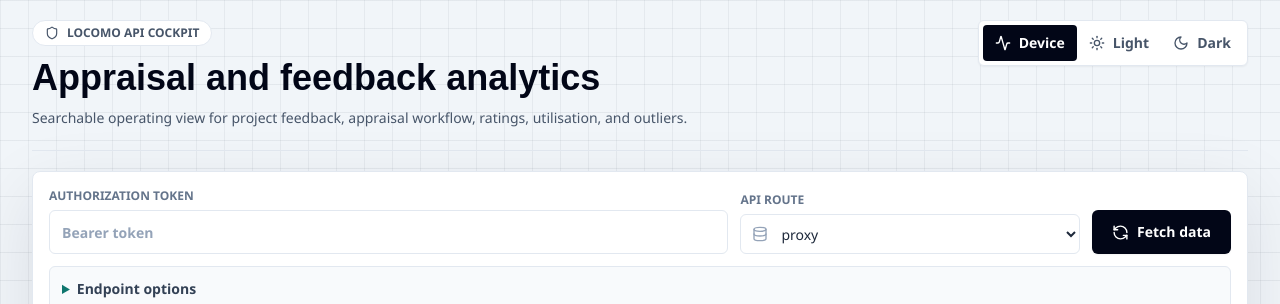
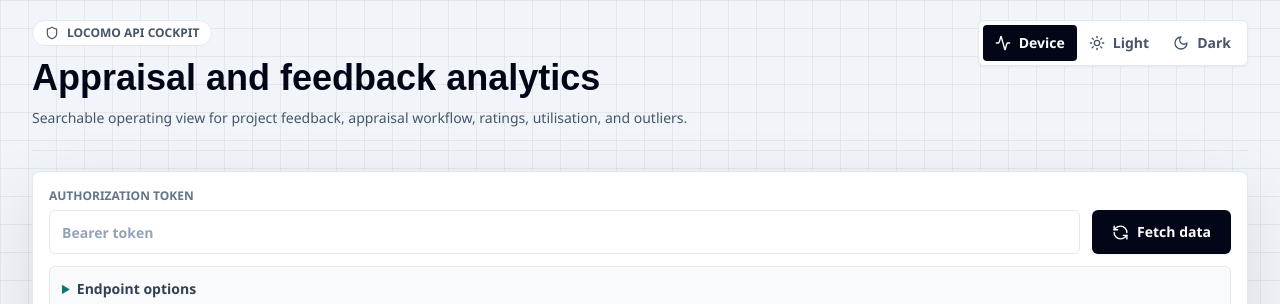
Before and after one commit to prateekkumaroriginal/appraisals, a React (Vite) app: page / in a window 1280 px wide. Shown: the top 304 px of the page. Built offline with nearby package versions, Linux system fonts and the light colour scheme.

Commit message:
Remove API route selector

```diff
--- a/src/App.jsx
+++ b/src/App.jsx
@@ -34,12 +34,7 @@ import {
   YAxis,
 } from "recharts";
 
-const API_MODES = {
-  proxy: import.meta.env.PROD ? "/api/locomo" : "/locomo",
-  direct: "https://apiv6.locomo.io",
-};
-
-const apiModeOptions = import.meta.env.PROD ? ["proxy"] : ["proxy", "direct"];
+const API_BASE = import.meta.env.PROD ? "/api/locomo" : "/locomo";
 
 const ratingOrder = {
   "A+": 6,
@@ -109,8 +104,8 @@ function ensureApiPath(value, fallback) {
   }
 }
 
-async function fetchJson(path, token, apiMode) {
-  const response = await fetch(`${API_MODES[apiMode]}${path}`, {
+async function fetchJson(path, token) {
+  const response = await fetch(`${API_BASE}${path}`, {
     method: "GET",
     headers: {
       Authorization: normalizeToken(token),
@@ -639,7 +634,6 @@ function DistributionBar({ data }) {
 function App() {
   const [themeMode, setThemeMode] = useThemeMode();
   const [token, setToken] = useState(() => sessionStorage.getItem("locomo-token") || "");
-  const [apiMode, setApiMode] = useState("proxy");
   const [feedbackEndpoint, setFeedbackEndpoint] = useState("/employeeprojectfeedback");
   const [appraisalsEndpoint, setAppraisalsEndpoint] = useState("/appraisals");
   const [feedbackRows, setFeedbackRows] = useState([]);
@@ -680,8 +674,8 @@ function App() {
     const feedbackPath = ensureApiPath(feedbackEndpoint, "/employeeprojectfeedback");
     const appraisalPath = ensureApiPath(appraisalsEndpoint, "/appraisals");
     const [feedbackResult, appraisalsResult] = await Promise.allSettled([
-      fetchJson(feedbackPath, token, apiMode),
-      fetchJson(appraisalPath, token, apiMode),
+      fetchJson(feedbackPath, token),
+      fetchJson(appraisalPath, token),
     ]);
 
     const nextErrors = [];
@@ -832,7 +826,7 @@ function App() {
         </header>
 
         <section className="mb-5 rounded-lg border border-slate-200 bg-white p-4 shadow-panel dark:border-slate-800 dark:bg-slate-950">
-          <div className="grid gap-3 lg:grid-cols-[1.4fr_0.7fr_auto] lg:items-end">
+          <div className="grid gap-3 lg:grid-cols-[1fr_auto] lg:items-end">
             <label className="grid gap-1.5 text-xs font-semibold uppercase tracking-normal text-slate-500 dark:text-slate-400">
               Authorization token
               <input
@@ -843,13 +837,6 @@ function App() {
                 className="h-11 rounded-md border border-slate-200 bg-white px-3 text-sm text-slate-900 outline-none transition placeholder:text-slate-400 focus:border-teal-500 focus:ring-2 focus:ring-teal-500/20 dark:border-slate-700 dark:bg-slate-900 dark:text-white"
               />
             </label>
-            <SelectControl
-              label="API route"
-              icon={Database}
-              value={apiMode}
-              onChange={setApiMode}
-              options={apiModeOptions}
-            />
             <button
               type="button"
               onClick={loadData}
```
